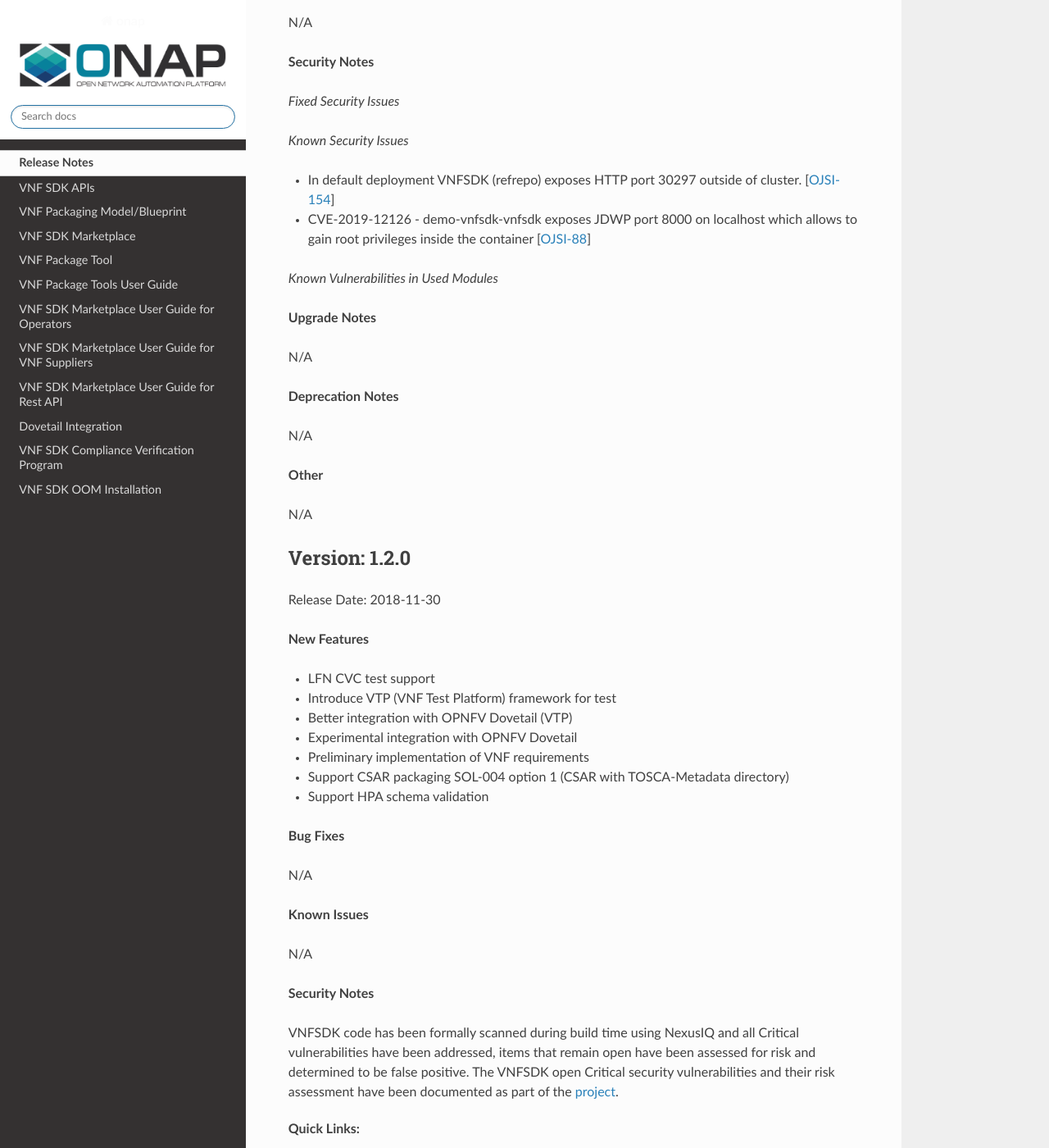
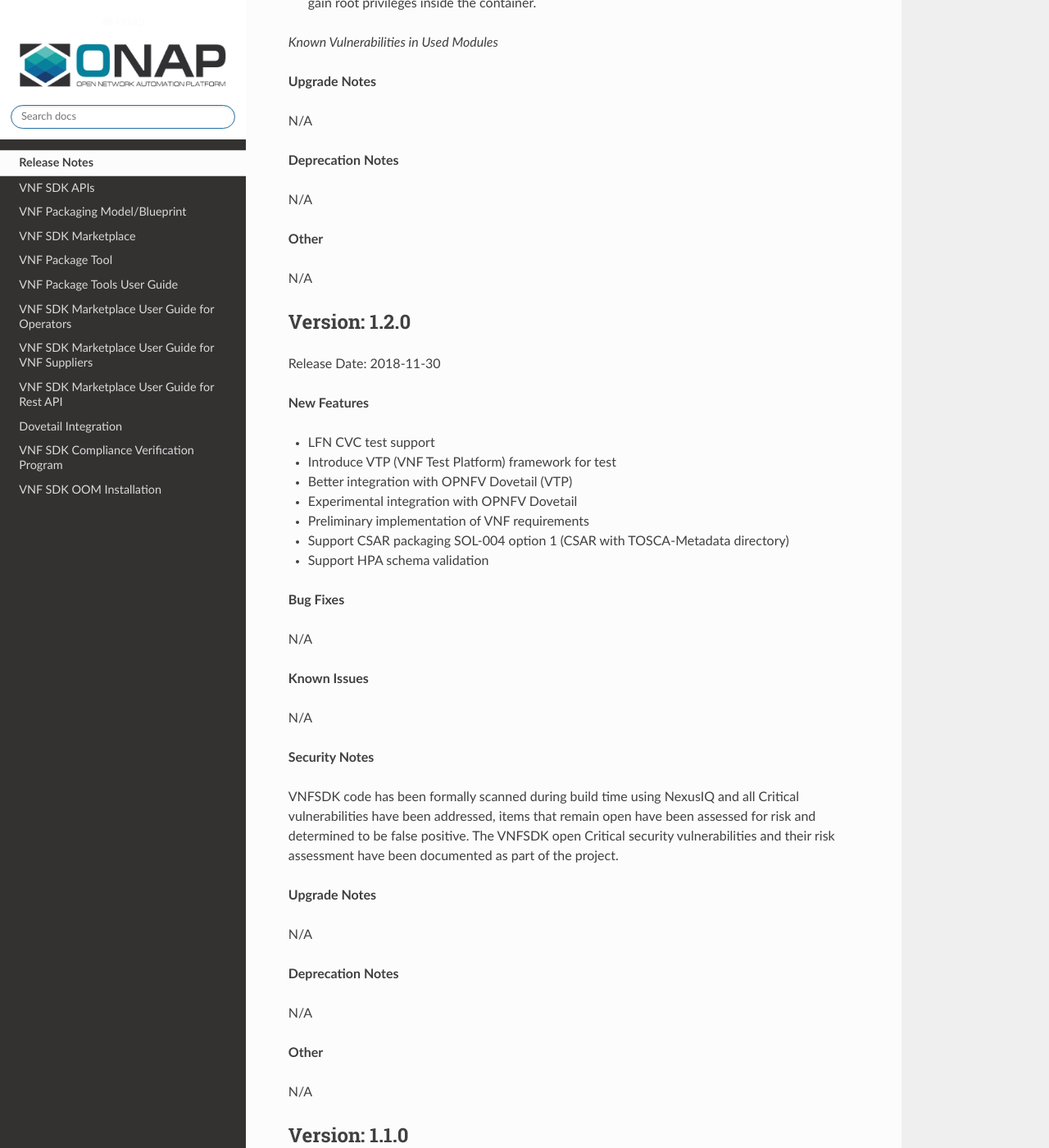
Before and after one commit to onap/vnfsdk-model, a Sphinx documentation site: the page built from docs/release-notes.rst, in a window 1280 px wide and 1400 px high, scrolled down 8013 px. Shown: the whole window at 82% size. Built offline with Sphinx 7.4.7 and the Read the Docs theme 3.1.0, drawn with Linux system fonts in a browser that asks for light colours; some of the changed text lies outside the part shown.

Commit message:
Chore: Remove broken sphinxcontrib-swaggerdoc module
This Python module is no longer maintained and will not allow us to
update to more modern Python versions in the docs jobs.

Issue-ID: CIMAN-33
Change-Id: I2985d054e9d7eb90e783cf36720a94e19ebd3ade
Signed-off-by: Matthew Watkins <mwatkins@linuxfoundation.org>

```diff
--- a/docs/conf.py
+++ b/docs/conf.py
@@ -21,7 +21,6 @@ extensions = [
     'sphinx.ext.graphviz',
     'sphinxcontrib.blockdiag',
     'sphinxcontrib.seqdiag',
-    'sphinxcontrib.swaggerdoc',
     'sphinxcontrib.plantuml'
 ]
 
--- a/docs/release-notes.rst
+++ b/docs/release-notes.rst
@@ -99,20 +99,12 @@ Docker Version: 1.6.2
 
 * Fix oclip issue and set OCLIP version used during docker image build, to 6.0.0
 
-  - https://jira.onap.org/browse/CLI-325
-
 * Fix JSON parsing error returned from GET request
-
-  - https://jira.onap.org/browse/VNFSDK-697
 
 * Fixed rule R130206 handling of CSARs with no TOSCA meta and no Certificate in root directory
 
-  - https://jira.onap.org/browse/VNFSDK-481
-
 * Fixed rule R816745 that was not reporting error when CMS and TOSCA meta file were present,
   however TOSCA did not contain ETSI-Entry-Certificate
-
-  - https://jira.onap.org/browse/VNFSDK-660
 
 **Known Issues**
 
@@ -224,15 +216,9 @@ N/A
 
   * Upgraded from java 8 to java 11
 
-  - https://jira.onap.org/browse/VNFSDK-646
-
   * Added non-vulnerable log4j version
 
-  - https://jira.onap.org/browse/VNFSDK-553
-
   * Update certs expiration date from default 30 days to 730 days (2 years)
-
-  - https://jira.onap.org/browse/VNFSDK-650
 
 *Known Security Issues*
 
@@ -329,8 +315,8 @@ N/A
 
 *Known Security Issues*
 
-* In default deployment VNFSDK (refrepo) exposes HTTP port 30297 outside of cluster. [`OJSI-154 <https://jira.onap.org/browse/OJSI-154>`_]
-* CVE-2019-12126 - demo-vnfsdk-vnfsdk exposes JDWP port 8000 on localhost which allows to gain root privileges inside the container [`OJSI-88 <https://jira.onap.org/browse/OJSI-88>`_]
+* In default deployment VNFSDK (refrepo) exposes HTTP port 30297 outside of cluster.
+* CVE-2019-12126 - demo-vnfsdk-vnfsdk exposes JDWP port 8000 on localhost which allows to gain root privileges inside the container.
 
 *Known Vulnerabilities in Used Modules*
 
@@ -372,8 +358,8 @@ N/A
 
 *Known Security Issues*
 
-* In default deployment VNFSDK (refrepo) exposes HTTP port 30297 outside of cluster. [`OJSI-154 <https://jira.onap.org/browse/OJSI-154>`_]
-* CVE-2019-12126 - demo-vnfsdk-vnfsdk exposes JDWP port 8000 on localhost which allows to gain root privileges inside the container [`OJSI-88 <https://jira.onap.org/browse/OJSI-88>`_]
+* In default deployment VNFSDK (refrepo) exposes HTTP port 30297 outside of cluster.
+* CVE-2019-12126 - demo-vnfsdk-vnfsdk exposes JDWP port 8000 on localhost which allows to gain root privileges inside the container.
 
 *Known Vulnerabilities in Used Modules*
 
@@ -414,14 +400,7 @@ N/A
 
 **Security Notes**
 
-VNFSDK code has been formally scanned during build time using NexusIQ and all Critical vulnerabilities have been addressed, items that remain open have been assessed for risk and determined to be false positive. The VNFSDK open Critical security vulnerabilities and their risk assessment have been documented as part of the `project <https://wiki.onap.org/pages/viewpage.action?pageId=45298880>`_.
-
-Quick Links:
-     - `VNFSDK project page <https://wiki.onap.org/display/DW/VNF+SDK+Project>`_
-
-     - `Passing Badge information for VNFSDK <https://bestpractices.coreinfrastructure.org/en/projects/1588>`_
-
-     - `Project Vulnerability Review Table for VNFSDK <https://wiki.onap.org/pages/viewpage.action?pageId=45298880>`__
+VNFSDK code has been formally scanned during build time using NexusIQ and all Critical vulnerabilities have been addressed, items that remain open have been assessed for risk and determined to be false positive. The VNFSDK open Critical security vulnerabilities and their risk assessment have been documented as part of the project.
 
 **Upgrade Notes**
 
@@ -465,13 +444,6 @@ assessed for risk and determined to be false positive. The VNFSDK open critical
 security vulnerabilities and their risk assessment have been documented as part
 of the `project <https://wiki.onap.org/pages/viewpage.action?pageId=28377592>`__.
 
-Quick Links:
-     - `VNFSDK project page <https://wiki.onap.org/display/DW/VNF+SDK+Project>`_
-
-     - `Passing Badge information for VNFSDK <https://bestpractices.coreinfrastructure.org/en/projects/1588>`_
-
-     - `Project Vulnerability Review Table for VNFSDK <https://wiki.onap.org/pages/viewpage.action?pageId=28377592>`__
-
 **Upgrade Notes**
     * Updated to use Swagger for APIs
 
@@ -512,7 +484,7 @@ N/A
 
 **Known Issues**
 
-`VNFSDK-126 <https://jira.onap.org/browse/VNFSDK-126>`_ : The service 'GET /packageresource/csrs' ignores query parameters
+The service 'GET /packageresource/csrs' ignores query parameters
 
 **Security Issues**
 
--- a/docs/requirements-docs.txt
+++ b/docs/requirements-docs.txt
@@ -2,7 +2,6 @@ sphinx>=4.2.0  # BSD
 sphinx-rtd-theme>=1.0.0  # MIT
 sphinxcontrib-blockdiag  # BSD
 sphinxcontrib-seqdiag # BSD
-sphinxcontrib-swaggerdoc
 sphinxcontrib-spelling
 sphinxcontrib-plantuml
 six
```
